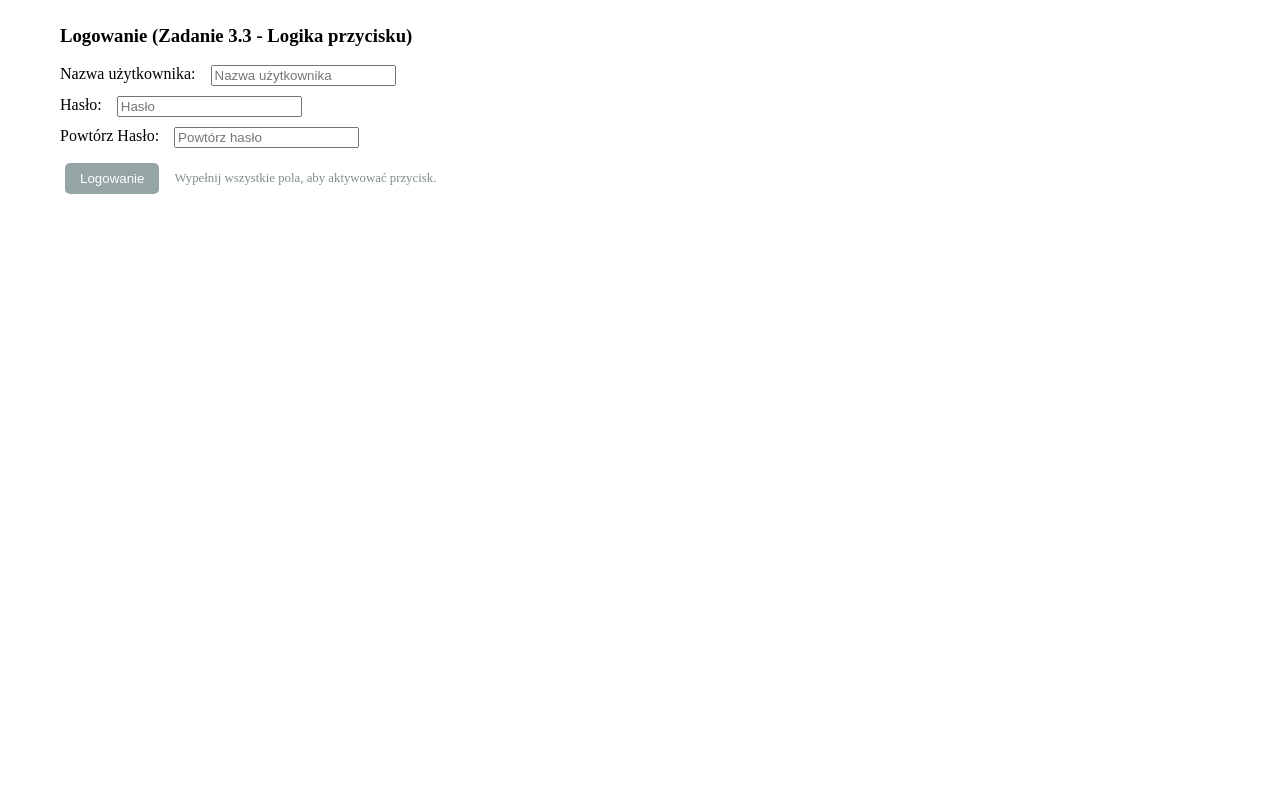
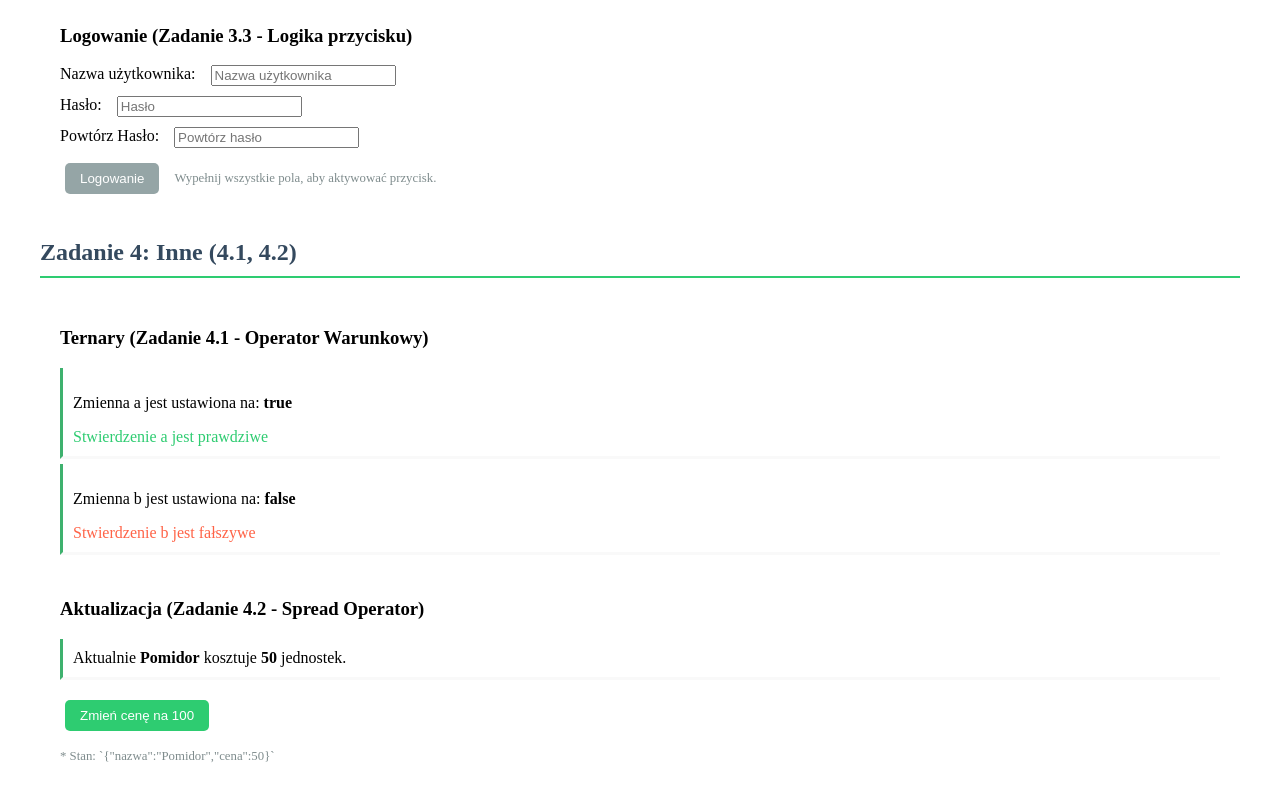
Before and after one commit to pwrobel03/Software-Engineering-for-Web-Applications, a React (Vite) app in the folder Lab-05-React/vite-project/: page / in a window 1280 px wide. Shown: the part 1788-2588 px from the top of the page. Before the commit the page ends 2025 px from the top, so only its background shows below. Built offline with nearby package versions, Linux system fonts and the light colour scheme.

Commit message:
feat(inne): Implement Ternary operator and state update with spread operator

```diff
--- a/Lab-05-React/vite-project/src/App.css
+++ b/Lab-05-React/vite-project/src/App.css
@@ -63,5 +63,10 @@ button {
 .task3-input {
   display: flex;
   flex-direction: row;
-  gap:15px
+  gap:15px;
 }
+
+/* Zadanie 4 */
+.highlight {
+  font-weight: bold;
+}
--- a/Lab-05-React/vite-project/src/App.tsx
+++ b/Lab-05-React/vite-project/src/App.tsx
@@ -1,11 +1,17 @@
 import './App.css';
+
 import Koszyk from './components/koszyk/Koszyk';
 import NowyKoszyk from './components/koszyk/NowyKoszyk';
+
 import Licznik from './components/liczniki/Licznik';
 import NowyLicznik from './components/liczniki/NowyLicznik';
+
 import Formularz from './components/formularze/Formularz';
 import Haslo from './components/formularze/Haslo';
 import Logowanie from './components/formularze/Przycisk';
+
+import Ternary from './components/inne/Ternary';
+import Aktualizacja from './components/inne/Aktualizacja';
 
 function App() {
   return (
@@ -36,11 +42,18 @@ function App() {
         ZADANIE 3: FORMULARZE
         ============================================================
       */}
-
       <h2>Zadanie 3: Formularze (3.1 - 3.3)</h2>
       <Formularz />
       <Haslo />
       <Logowanie />
+
+        {/* ============================================================
+        ZADANIE 4: INNE
+        ============================================================
+      */}
+      <h2>Zadanie 4: Inne (4.1, 4.2)</h2>
+      <Ternary />
+      <Aktualizacja />
 
     </div>
   );
--- a/Lab-05-React/vite-project/src/components/formularze/Haslo.tsx
+++ b/Lab-05-React/vite-project/src/components/formularze/Haslo.tsx
@@ -22,7 +22,7 @@ const Haslo: React.FC = () => {
 
   // Kolor komunikatu w zależności od stanu walidacji
   const komunikatStyle: React.CSSProperties = {
-    color: komunikat === 'Proszę wprowadzić hasło' || komunikat === 'Hasła nie są zgodne' ? 'red' : '#2ecc71',
+    color: komunikat === 'Proszę wprowadzić hasło' || komunikat === 'Hasła nie są zgodne' ? 'tomato' : '#2ecc71',
     marginTop: '10px',
     fontWeight: 'bold'
   };
--- /dev/null
+++ b/Lab-05-React/vite-project/src/components/inne/Aktualizacja.tsx
@@ -0,0 +1,43 @@
+import React, { useState } from 'react';
+
+// Interfejs dla obiektu produktu
+interface ProduktState {
+  nazwa: string;
+  cena: number;
+}
+
+const Aktualizacja: React.FC = () => {
+  const [produkt, setProdukt] = useState<ProduktState>({
+    nazwa: 'Pomidor',
+    cena: 50,
+  });
+
+  const zmienCene = () => {
+    // Użycie funkcji 'prev' oraz Spread Operatora (...)
+    // To zapobiega utracie pola 'nazwa' podczas aktualizacji stanu.
+    setProdukt(prevProdukt => ({
+      ...prevProdukt,
+      cena: 100,
+    }));
+  };
+
+  return (
+    <div className="task-section">
+      <h3>Aktualizacja (Zadanie 4.2 - Spread Operator)</h3>
+
+      <div className='counter-display'>
+        Aktualnie <span className='highlight'>{produkt.nazwa}</span> kosztuje <span className="highlight">{produkt.cena}</span> jednostek.
+      </div>
+
+      <button onClick={zmienCene} style={{ marginTop: '15px' }}>
+        Zmień cenę na 100
+      </button>
+
+      <p style={{ fontSize: '0.8em', color: '#7f8c8d' }}>
+        * Stan: `{JSON.stringify(produkt)}`
+      </p>
+    </div>
+  );
+};
+
+export default Aktualizacja;
--- /dev/null
+++ b/Lab-05-React/vite-project/src/components/inne/Ternary.tsx
@@ -0,0 +1,33 @@
+import React from 'react';
+
+const Ternary: React.FC = () => {
+  const a: boolean = true;
+  const b: boolean = false;
+
+  return (
+    <div className="task-section">
+      <h3>Ternary (Zadanie 4.1 - Operator Warunkowy)</h3>
+      {/* Warunek dla zmiennej 'a' */}
+      <div className='counter-display'>
+        <p>Zmienna a jest ustawiona na: <span className='highlight'>{a.toString()}</span></p>
+        {a ? (
+          <div style={{ color: '#2ecc71' }}>Stwierdzenie a jest prawdziwe</div>
+        ) : (
+          <div style={{ color: 'tomato' }}>Stwierdzenie a jest fałszywe</div>
+        )}
+      </div>
+
+      {/* Warunek dla zmiennej 'b' */}
+      <div className='counter-display'>
+        <p>Zmienna b jest ustawiona na: <span className='highlight'>{b.toString()}</span></p>
+        {b ? (
+          <div style={{ color: '#2ecc71' }}>Stwierdzenie b jest prawdziwe</div>
+        ) : (
+          <div style={{ color: 'tomato' }}>Stwierdzenie b jest fałszywe</div>
+        )}
+      </div>
+    </div>
+  );
+};
+
+export default Ternary;
```
